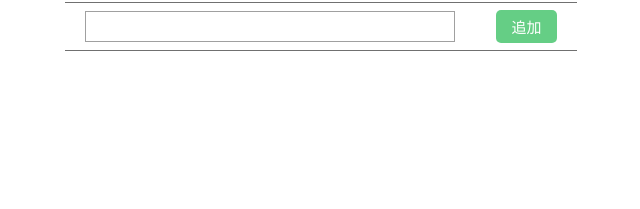
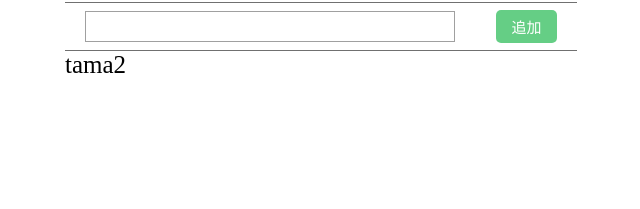
Before and after one commit to arara-tamagawa/remote-test_git, a plain HTML site: page index.html in a window 1280 px wide. Shown: the part 215-424 px from the top of the page, 319-959 px from the left. Drawn offline with Linux system fonts and the light colour scheme.

Commit message:
add tama2

```diff
--- a/index.html
+++ b/index.html
@@ -35,7 +35,7 @@
          </li>
        </ul>
      </content>
-
+     <p>tama2</p>
    </main>
    <!-- メイン終了 -->
    <!-- フッター -->
```
